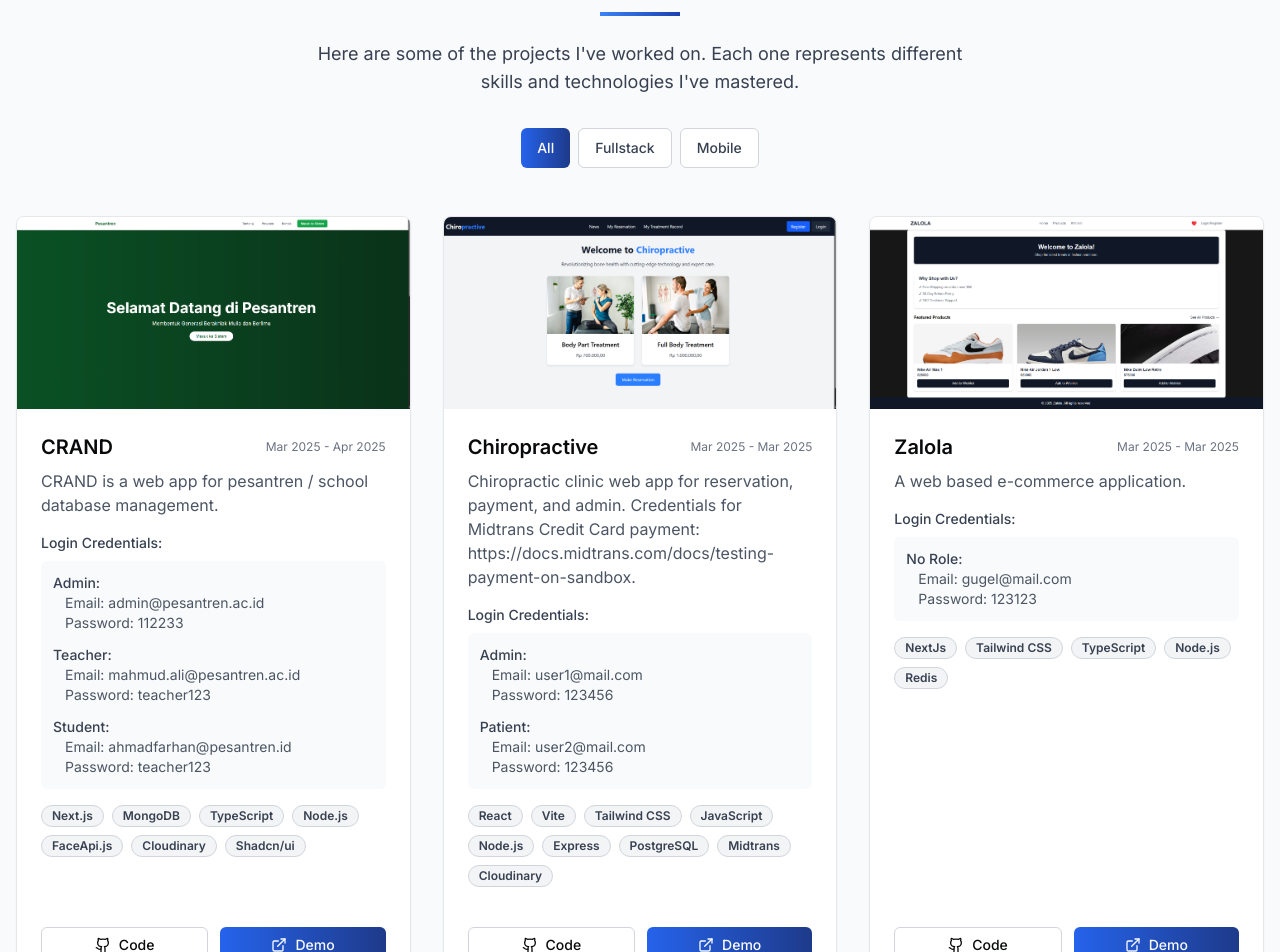
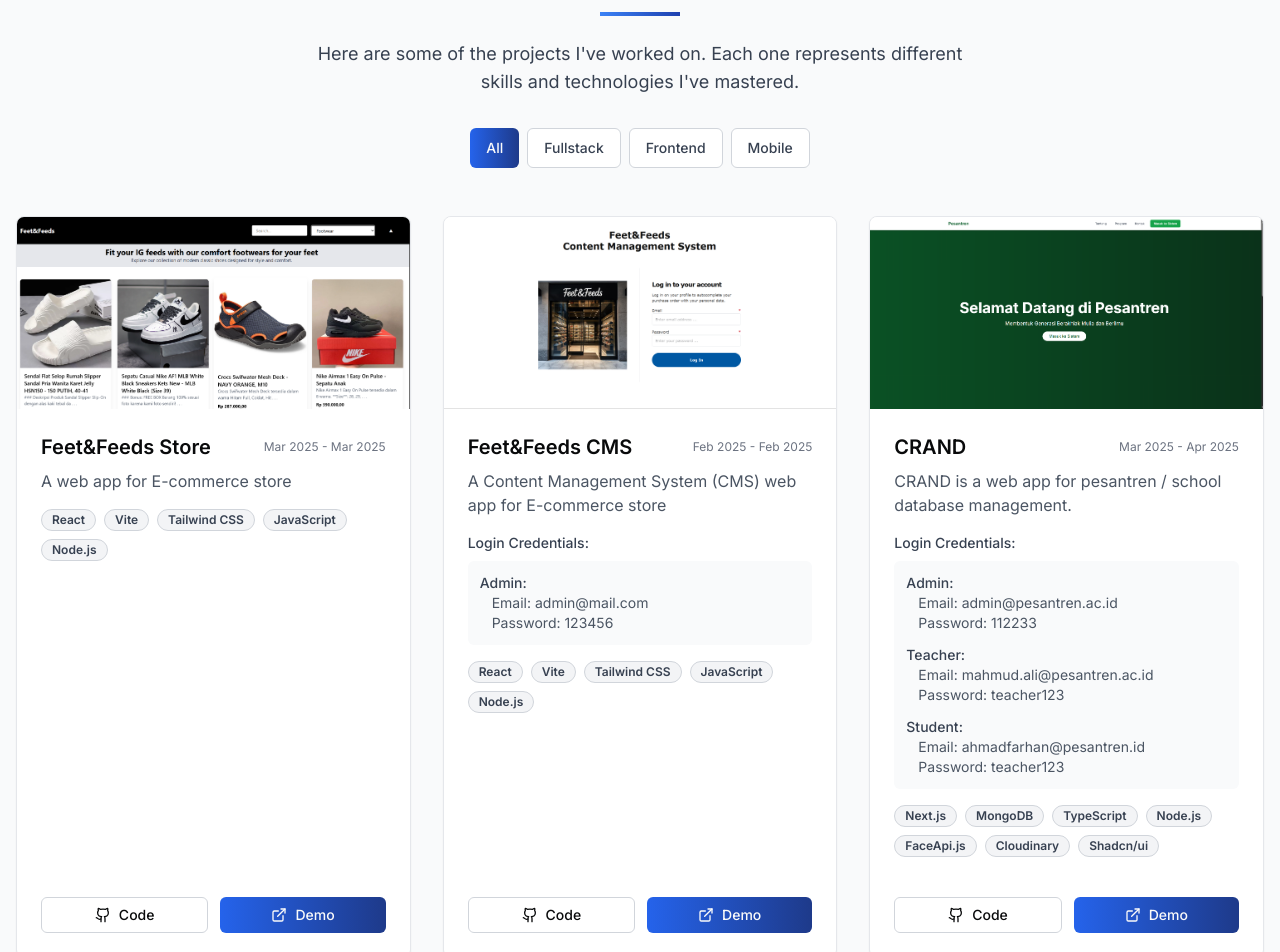
Before and after one commit to abiyudaA/abiyuda-portfolio, a Next.js app: page / in a window 1280 px wide. Shown: the part 2340-3292 px from the top of the page. Built offline with nearby package versions, Linux system fonts and the light colour scheme.

Commit message:
add project feet&feeds

```diff
--- a/components/projects.tsx
+++ b/components/projects.tsx
@@ -63,6 +63,32 @@ export default function Projects() {
   };
 
   const projects: Project[] = [
+    {
+      id: 5,
+      title: "Feet&Feeds Store",
+      description: "A web app for E-commerce store",
+      image: "/images/feetfeeds-store.png",
+      tags: ["React", "Vite", "Tailwind CSS", "JavaScript", "Node.js"],
+      github: "https://github.com/abiyudaA/Feet-Feeds",
+      demo: "https://feet-n-feeds-public.vercel.app",
+      category: "frontend",
+      period: "Mar 2025 - Mar 2025",
+    },
+    {
+      id: 6,
+      title: "Feet&Feeds CMS",
+      description:
+        "A Content Management System (CMS) web app for E-commerce store",
+      image: "/images/feetfeeds-cms.png",
+      tags: ["React", "Vite", "Tailwind CSS", "JavaScript", "Node.js"],
+      github: "https://github.com/abiyudaA/Feet-Feeds",
+      demo: "https://feet-n-feeds-cms.vercel.app",
+      category: "frontend",
+      period: "Feb 2025 - Feb 2025",
+      loginCredentials: [
+        { role: "Admin", email: "admin@mail.com", password: "123456" },
+      ],
+    },
     {
       id: 1,
       title: "CRAND",
@@ -177,7 +203,7 @@ export default function Projects() {
           </p>
 
           <div className="flex flex-wrap justify-center gap-2 mb-10">
-            {["all", "fullstack", "mobile"].map((category) => (
+            {["all", "fullstack", "frontend", "mobile"].map((category) => (
               <Button
                 key={category}
                 variant={filter === category ? "default" : "outline"}
```
Also changed, not shown: public/images/feetfeeds-cms.png (added), public/images/feetfeeds-store.png (added).
